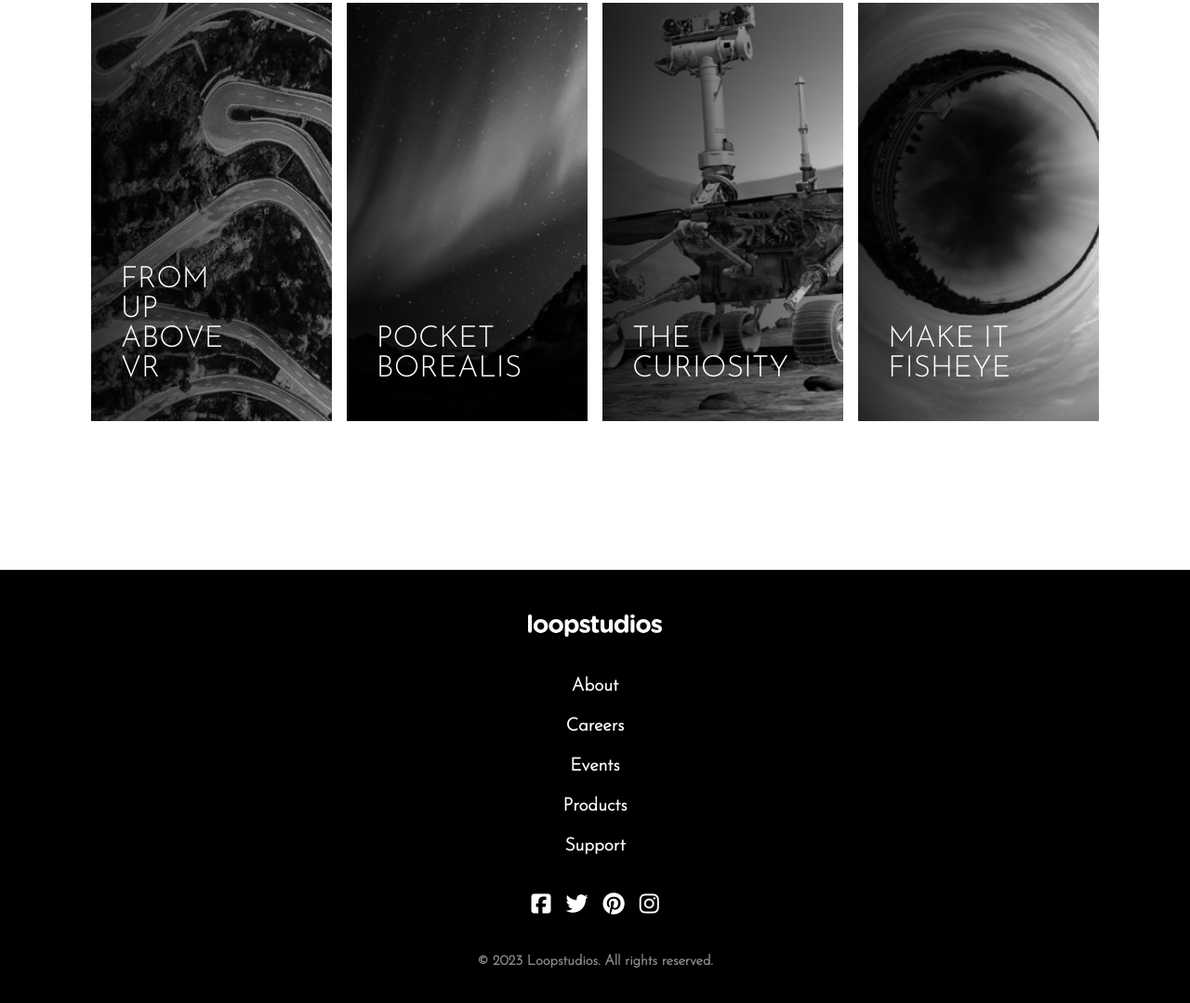
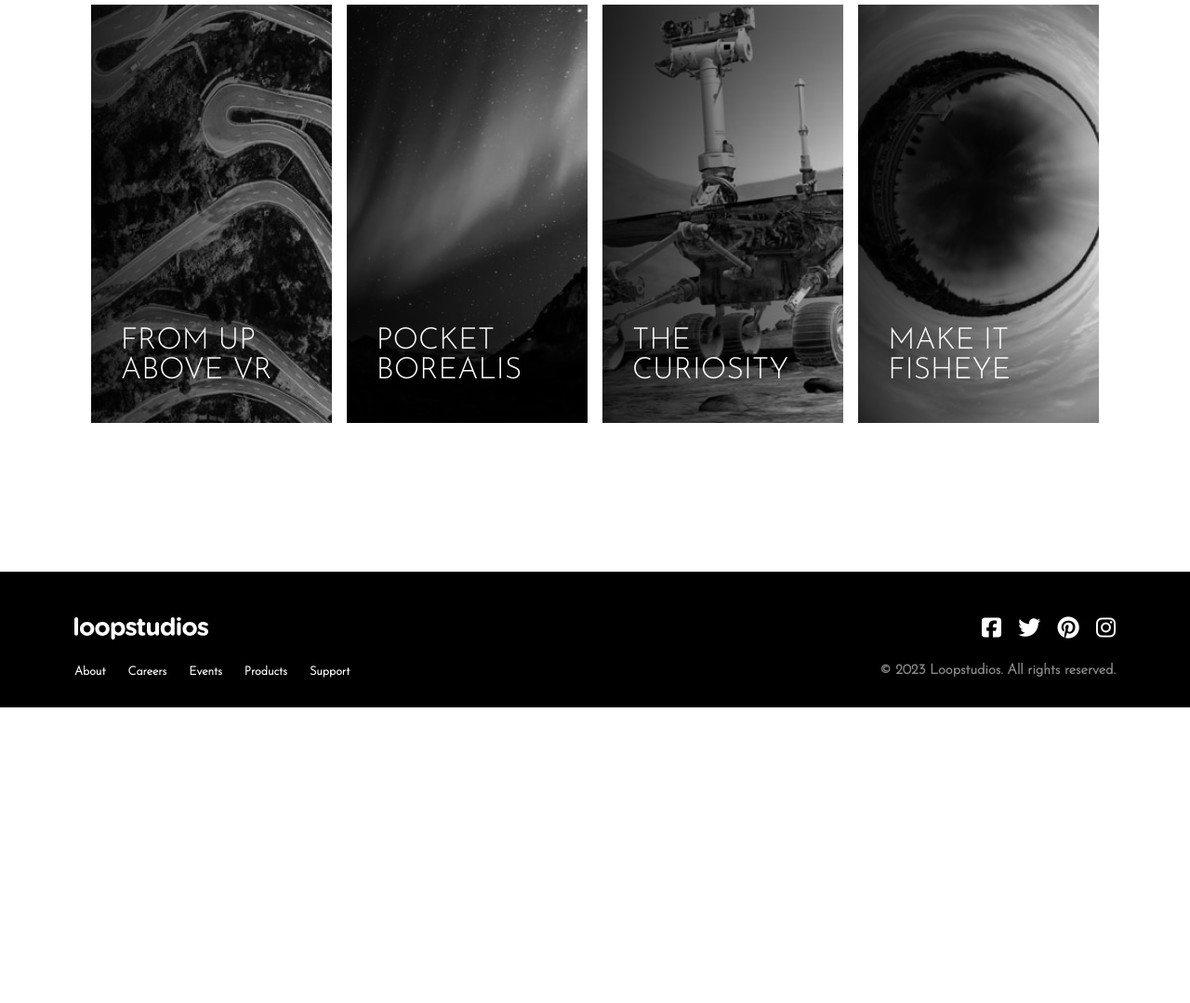
Before and after one commit to adryancsmendes/loopstudios-landing-page, a plain HTML site: page index.html in a window 1280 px wide. Shown: the part 1959-3038 px from the top of the page at 93% size. After the commit the page ends 2720 px from the top, so only its background shows below. Drawn offline with Linux system fonts and the light colour scheme.

Commit message:
style: Estilizando footer
Estilizações no footer relacionadas à responsividade e também ao hover dos elementos nele contidos

```diff
--- a/index.html
+++ b/index.html
@@ -12,7 +12,8 @@
   <!-- Google Fonts -->
   <link rel="preconnect" href="https://fonts.googleapis.com">
   <link rel="preconnect" href="https://fonts.gstatic.com" crossorigin>
-  <link href="https://fonts.googleapis.com/css2?family=Alata&family=Josefin+Sans:wght@300&display=swap" rel="stylesheet">
+  <link href="https://fonts.googleapis.com/css2?family=Alata&family=Josefin+Sans:wght@300&display=swap"
+    rel="stylesheet">
   <!-- Estilos da Aplicação -->
   <link rel="stylesheet" href="css/styles.css">
 </head>
@@ -60,7 +61,8 @@
         <div class="principal-section-two-text">
           <h2 class="principal-section-two-text-title">The leader in interactive VR</h2>
 
-        <p class="principal-section-two-text-paragraph">Founded in 2011, Loopstudios has been producing world-class virtual reality
+          <p class="principal-section-two-text-paragraph">Founded in 2011, Loopstudios has been producing world-class
+            virtual reality
             projects for some of the best companies around the globe. Our award-winning
             creations have transformed businesses through digital experiences that bind
             to their brand.</p>
@@ -80,42 +82,58 @@
         <ul class="principal-section-three-list">
           <li class="principal-section-three-list-item">
             <a href="" class="principal-section-three-list-item-card">
-              <div class="principal-section-three-list-item-card-content card-1"><h3 class="principal-section-three-list-item-card-content-subtitle">Deep Earth</h3></div>
+              <div class="principal-section-three-list-item-card-content card-1">
+                <h3 class="principal-section-three-list-item-card-content-subtitle">Deep Earth</h3>
+              </div>
             </a>
           </li>
           <li class="principal-section-three-list-item">
             <a href="" class="principal-section-three-list-item-card">
-              <div class="principal-section-three-list-item-card-content card-2"><h3 class="principal-section-three-list-item-card-content-subtitle">Night Arcade</h3></div>
+              <div class="principal-section-three-list-item-card-content card-2">
+                <h3 class="principal-section-three-list-item-card-content-subtitle">Night Arcade</h3>
+              </div>
             </a>
           </li>
           <li class="principal-section-three-list-item">
             <a href="" class="principal-section-three-list-item-card">
-              <div class="principal-section-three-list-item-card-content card-3"><h3 class="principal-section-three-list-item-card-content-subtitle">Soccer Team VR</h3></div>
+              <div class="principal-section-three-list-item-card-content card-3">
+                <h3 class="principal-section-three-list-item-card-content-subtitle">Soccer Team VR</h3>
+              </div>
             </a>
           </li>
           <li class="principal-section-three-list-item">
             <a href="" class="principal-section-three-list-item-card">
-              <div class="principal-section-three-list-item-card-content card-4"><h3 class="principal-section-three-list-item-card-content-subtitle">The Grid</h3></div>
+              <div class="principal-section-three-list-item-card-content card-4">
+                <h3 class="principal-section-three-list-item-card-content-subtitle">The Grid</h3>
+              </div>
             </a>
           </li>
           <li class="principal-section-three-list-item">
             <a href="" class="principal-section-three-list-item-card">
-              <div class="principal-section-three-list-item-card-content card-5"><h3 class="principal-section-three-list-item-card-content-subtitle">From Up Above VR</h3></div>
+              <div class="principal-section-three-list-item-card-content card-5">
+                <h3 class="principal-section-three-list-item-card-content-subtitle">From Up Above VR</h3>
+              </div>
             </a>
           </li>
           <li class="principal-section-three-list-item">
             <a href="" class="principal-section-three-list-item-card">
-              <div class="principal-section-three-list-item-card-content card-6"><h3 class="principal-section-three-list-item-card-content-subtitle">Pocket Borealis</h3></div>
+              <div class="principal-section-three-list-item-card-content card-6">
+                <h3 class="principal-section-three-list-item-card-content-subtitle">Pocket Borealis</h3>
+              </div>
             </a>
           </li>
           <li class="principal-section-three-list-item">
             <a href="" class="principal-section-three-list-item-card">
-              <div class="principal-section-three-list-item-card-content card-7"><h3 class="principal-section-three-list-item-card-content-subtitle">The Curiosity</h3></div>
+              <div class="principal-section-three-list-item-card-content card-7">
+                <h3 class="principal-section-three-list-item-card-content-subtitle">The Curiosity</h3>
+              </div>
             </a>
           </li>
           <li class="principal-section-three-list-item">
             <a href="" class="principal-section-three-list-item-card">
-              <div class="principal-section-three-list-item-card-content card-8"><h3 class="principal-section-three-list-item-card-content-subtitle">Make it fisheye</h3></div>
+              <div class="principal-section-three-list-item-card-content card-8">
+                <h3 class="principal-section-three-list-item-card-content-subtitle">Make it fisheye</h3>
+              </div>
             </a>
           </li>
         </ul>
@@ -130,37 +148,40 @@
 
     <footer class="footer">
 
-      <a class="footer-logo"><img src="/images/logo.svg" alt=""></a>
+      <div class="footer-first">
+        <a class="footer-first-logo"><img src="/images/logo.svg" alt=""></a>
 
-      <ul class="footer-page-list">
+        <ul class="footer-first-page-list">
 
-        <li class="footer-page-list-item">
+          <li class="footer-first-page-list-item">
             <a href="">About</a>
           </li>
-        <li class="footer-page-list-item">
+          <li class="footer-first-page-list-item">
             <a href="#">Careers</a>
           </li>
-        <li class="footer-page-list-item">
+          <li class="footer-first-page-list-item">
             <a href="#">Events</a>
           </li>
-        <li class="footer-page-list-item">
+          <li class="footer-first-page-list-item">
             <a href="#">Products</a>
           </li>
-        <li class="footer-page-list-item">
+          <li class="footer-first-page-list-item">
             <a href="#">Support</a>
           </li>
 
         </ul>
+      </div>
 
-
-      <ul class="footer-social-list">
-        <li class="footer-social-list-item"><a href="#"><i class="fa-brands fa-square-facebook"></i></a></li>
-        <li class="footer-social-list-item"><a href="#"><i class="fa-brands fa-twitter"></i></a></li>
-        <li class="footer-social-list-item"><a href="#"><i class="fa-brands fa-pinterest"></i></a></li>
-        <li class="footer-social-list-item"><a href="#"><i class="fa-brands fa-instagram"></i></a></li>
+      <div class="footer-second">
+        <ul class="footer-second-social-list">
+          <li class="footer-second-social-list-item"><a href="#"><i class="fa-brands fa-square-facebook"></i></a></li>
+          <li class="footer-second-social-list-item"><a href="#"><i class="fa-brands fa-twitter"></i></a></li>
+          <li class="footer-second-social-list-item"><a href="#"><i class="fa-brands fa-pinterest"></i></a></li>
+          <li class="footer-second-social-list-item"><a href="#"><i class="fa-brands fa-instagram"></i></a></li>
         </ul>
 
-      <p class="footer-copyright">© 2023 Loopstudios. All rights reserved.</p>
+        <p class="footer-second-copyright">© 2023 Loopstudios. All rights reserved.</p>
+      </div>
 
     </footer>
 
--- a/sass/_mixins.sass
+++ b/sass/_mixins.sass
@@ -23,6 +23,19 @@
         transition: .6s
         filter: grayscale(0)
 
+@mixin hover-menu-item($top,$width)
+    &:hover
+        transform: scale(1.2)
+        transition: .4s
+
+        &::after
+            content: ''
+            color: variables.$white
+            position: absolute
+            top: $top
+            width: $width
+            height: 2px
+            background: white
 
 
 @mixin tablet-devices
--- a/sass/styles.sass
+++ b/sass/styles.sass
@@ -110,17 +110,7 @@
                                 flex-direction: column
                                 align-items: center
                                 transition: .4s
-                                &:hover
-                                    transform: scale(1.2)
-                                    transition: .4s
-                                    &::after
-                                        content: ''
-                                        color: variables.$white
-                                        position: absolute
-                                        top: 1.2rem
-                                        width: 50%
-                                        height: 2px
-                                        background: white
+                                @include mixins.hover-menu-item(1.2rem,50%)
 
                             a
                                 @include mixins.medium-devices
@@ -133,13 +123,6 @@
 
                                     @include mixins.medium-devices
                                         color: variables.$white
-
-
-
-
-
-
-
 
                     .active
                         transform: translateX(0)
@@ -237,6 +220,7 @@
 
                     &-text
                         text-align: center
+
                         @include mixins.medium-devices
                             background: variables.$white
                             position: absolute
@@ -325,6 +309,13 @@
                             text-transform: uppercase
                             font-size: 2rem
                             text-align: center
+                            font-weight: normal
+
+                            @include mixins.medium-devices
+                                font-size: 2.5rem
+
+                            @include mixins.large-devices
+                                font-size: 3rem
 
                         &-button.btn-desktop
                             display: none
@@ -404,6 +395,10 @@
                                             max-width: 9rem
                                             margin-left: 2rem
                                             margin-bottom: 2.5rem
+                                            font-size: 1.7rem
+
+                                        @include mixins.large-devices
+                                            max-width: 11rem
                                             font-size: 2rem
 
                                 .card-1
@@ -491,55 +486,99 @@
                 background: variables.$black
                 color: variables.$white
                 margin-top: 6rem
-                padding: 3rem 0
+                padding: 3rem 0 1rem
                 @include mixins.flex-center
                 flex-direction: column
-                gap: 2.5rem
+                gap: 3rem
 
                 @include mixins.large-devices
                     margin-top: 10rem
+                    flex-direction: row
+                    justify-content: space-between
+                    padding: 3rem 3rem 2rem
 
-                .footer-logo
-                    max-width: 9rem
+                @include mixins.extra-large-devices
+                    padding: 3rem 5rem 2rem
 
-                    img
-                        max-width: 100%
-                        height: auto
+                @include mixins.extra-extra-large-devices
+                    padding: 3rem 10rem 2rem
 
-                        &:hover
-                            cursor: pointer
+                &-first
+                    display: flex
+                    flex-direction: column
+                    gap: 2.5rem
 
-                &-page-list
-                    font-size: 0.9rem
-                    font-weight: bold
-                    list-style: none
-                    text-align: center
+                    @include mixins.large-devices
+                        gap: 1.5rem
+
+                    &-logo
+                        max-width: 9rem
+
+                        img
+                            max-width: 100%
+                            height: auto
+
+                            &:hover
+                                cursor: pointer
+
+                    &-page-list
+                        font-size: 0.9rem
+                        font-weight: bold
+                        list-style: none
+                        text-align: center
+                        display: flex
+                        flex-direction: column
+                        gap: 1.5rem
+
+                        @include mixins.tablet-devices
+                            font-size: 1.2rem
+
+                        @include mixins.large-devices
+                            flex-direction: row
+                            font-size: 0.8rem
+                        li
+                            display: flex
+                            flex-direction: column
+                            align-items: center
+                            transition: .4s
+                            @include mixins.hover-menu-item(1.2rem,50%)
+
+                            a
+                                &:hover
+                                    cursor: pointer
+
+                &-second
                     display: flex
                     flex-direction: column
                     gap: 1.5rem
+                    align-items: center
 
-                    @include mixins.tablet-devices
-                        font-size: 1.2rem
+                    @include mixins.large-devices
 
-                    a
-                            &:hover
-                                cursor: pointer
-                                color: variables.$very-dark-gray
 
-                &-social-list
-                    list-style: none
-                    font-size: 1.5rem
-                    color: white
-                    display: flex
-                    gap: 1rem
+                        justify-content: space-between
+                        align-items: flex-end
 
-                    &-item
+                    &-social-list
+                        list-style: none
+                        font-size: 1.5rem
+                        color: white
+                        display: flex
+                        justify-content: space-between
+                        width: 100%
+                        max-width: 9rem
 
-                        a
-                            &:hover
-                                cursor: pointer
-                                color: variables.$very-dark-gray
+                        &-item
+                            display: flex
+                            flex-direction: column
+                            align-items: center
+                            transition: .4s
+                            @include mixins.hover-menu-item(1.8rem,100%)
 
-                &-copyright
-                    font-weight: bold
-                    color: variables.$dark-gray
+                            a
+                                &:hover
+                                    cursor: pointer
+
+                    &-copyright
+                        font-weight: bold
+                        color: variables.$dark-gray
```
Also changed, not shown: css/styles.css, 1 other file. Lines whose indentation alone changed are shown as unchanged.
